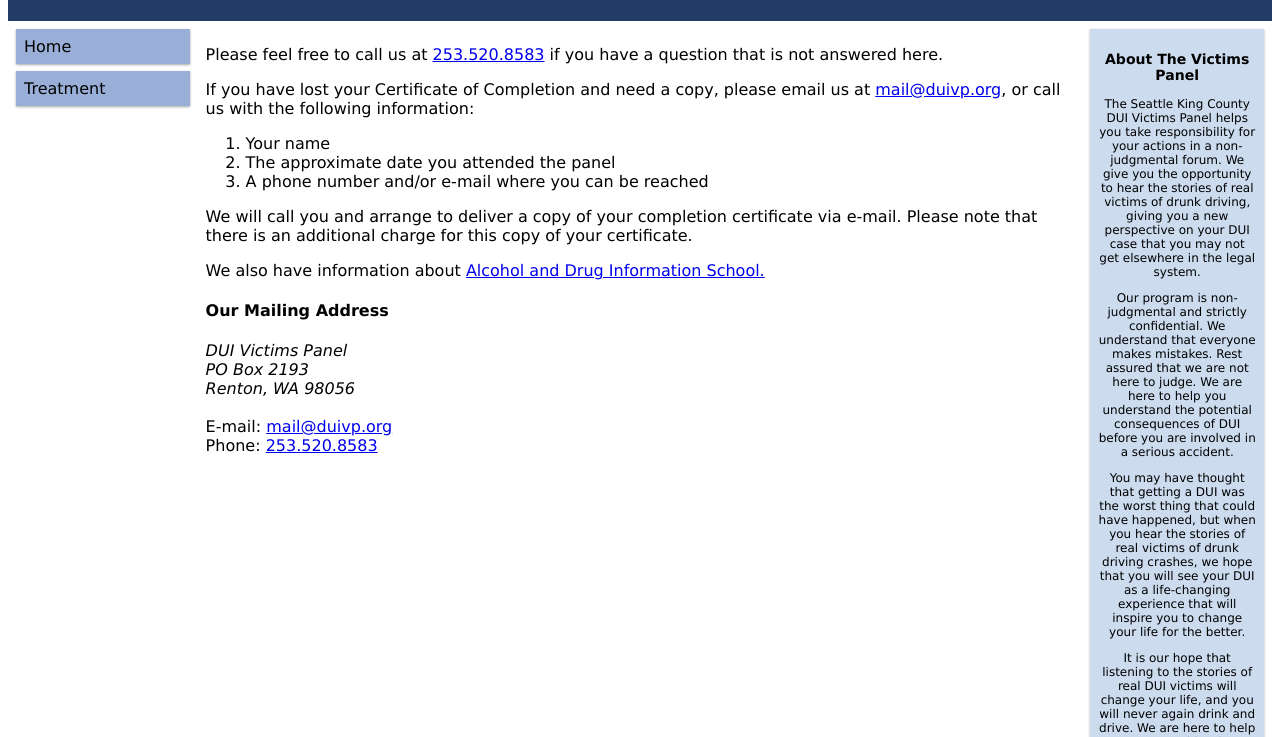
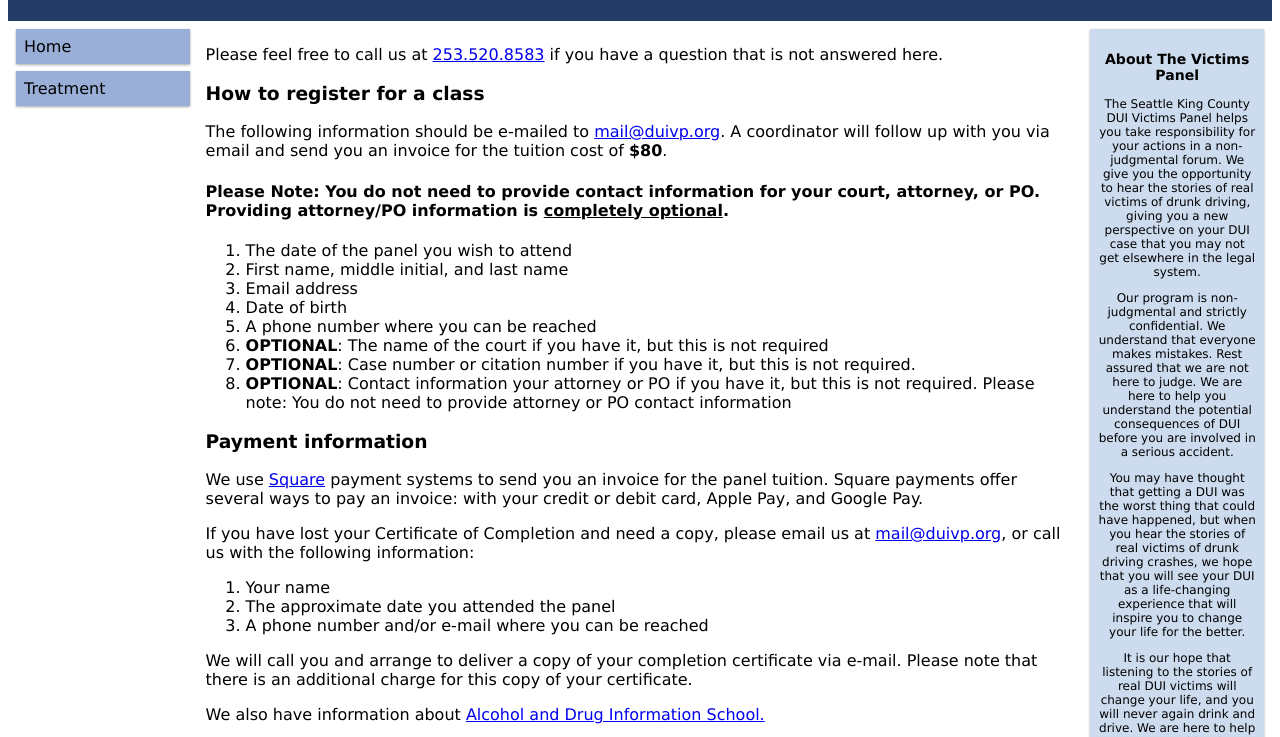
Before and after one commit to davido84/panel, a plain HTML site: page contact.html in a window 1280 px wide. Shown: the part 63-800 px from the top of the page. Drawn offline with Linux system fonts and the light colour scheme.

Commit message:
Updated Contact Us page

```diff
--- a/contact.html
+++ b/contact.html
@@ -27,6 +27,34 @@
                 Please feel free to call us at <span class="phoneLink"></span>
                 if you have a question that is not answered here.
             </p>
+
+            <h3>How to register for a class</h3>
+            <p>
+                The following information should be e-mailed to <span class="emailLink"></span>.
+                A coordinator will follow up with you via email and send you an invoice for the tuition cost of <span class="classCost"></span>.
+            </p>
+
+            <h4>
+                <b>Please Note:</b> You do not need to provide contact information for your court, attorney, or PO.
+                Providing attorney/PO information is <u>completely optional</u>.
+            </h4>
+
+            <ol>
+                <li>The date of the panel you wish to attend</li>
+                <li>First name, middle initial, and last name</li>
+                <li>Email address</li>
+                <li>Date of birth</li>
+                <li>A phone number where you can be reached</li>
+                <li><b>OPTIONAL</b>: The name of the court if you have it, but this is not required</li>
+                <li><b>OPTIONAL</b>: Case number or citation number if you have it, but this is not required.</li>
+                <li><b>OPTIONAL</b>: Contact information your attorney or PO if you have it, but this is not required.
+                    Please note: You do not need to provide attorney or PO contact information</li>
+            </ol>
+
+            <h3>Payment information</h3>
+            We use <a href="https://squareup.com/us/en">Square</a> payment systems to send you an
+            invoice for the panel tuition. Square payments offer several ways to pay an invoice:
+            with your credit or debit card, Apple Pay, and Google Pay.
             <p>
                 If you have lost your Certificate of Completion and need a copy, please email us at
                 <span class="emailLink"></span>, or call us with the following information:
```
